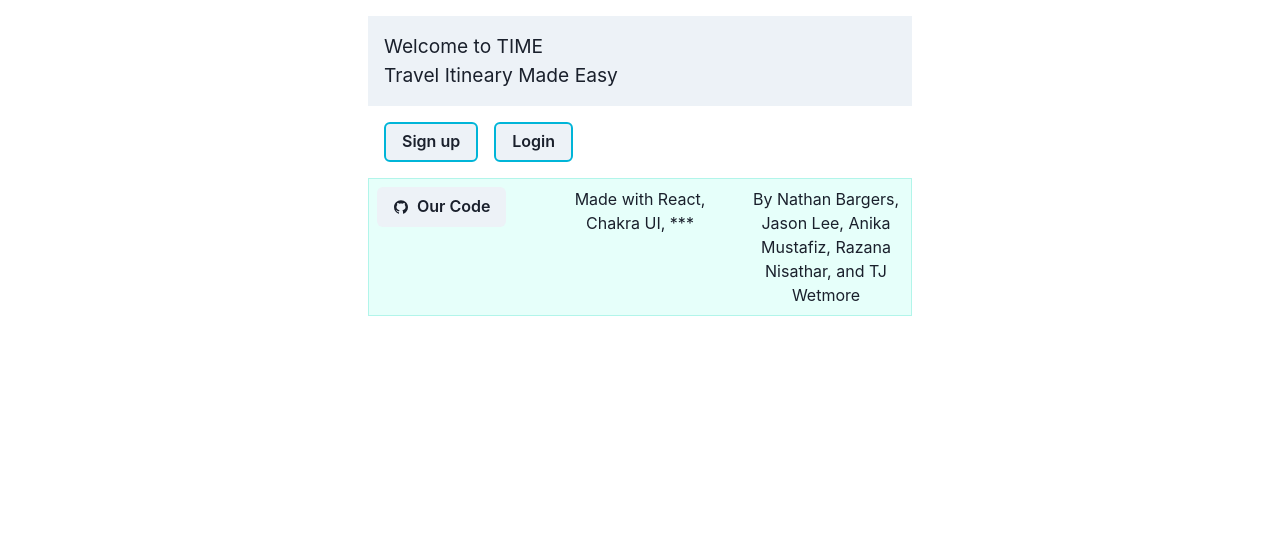
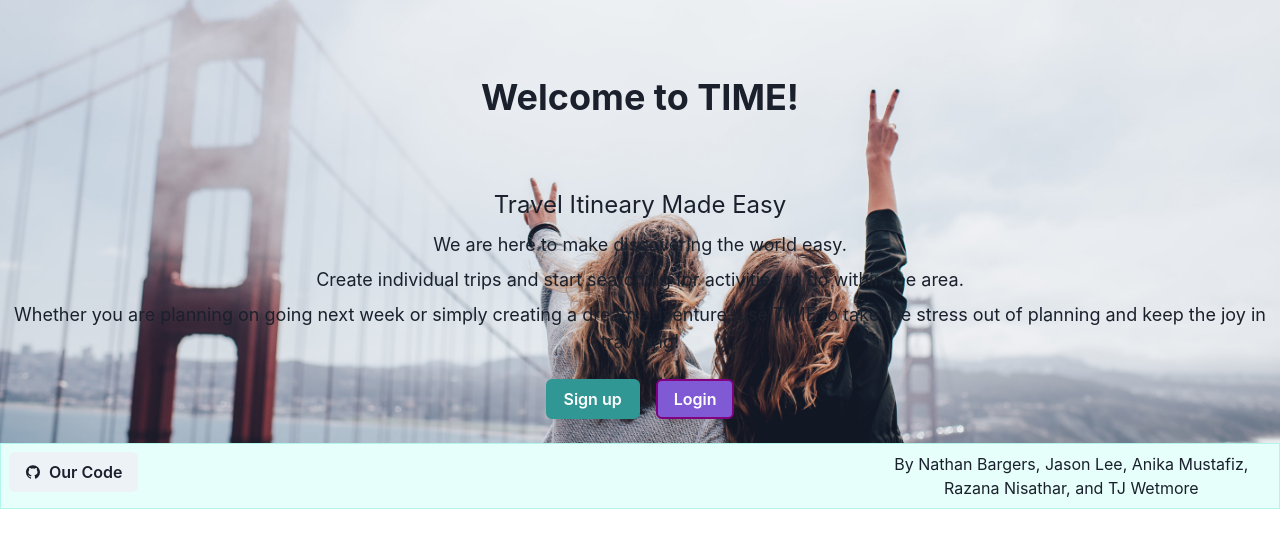
Before and after one commit to ExplorationUSA/exploration, a React app: page / in a window 1280 px wide. Shown: the top 548 px of the page. Built offline with nearby package versions, Linux system fonts and the light colour scheme; no server answers.

Commit message:
finish mvp

```diff
--- a/client/components/ActivitySearch.jsx
+++ b/client/components/ActivitySearch.jsx
@@ -1,20 +1,13 @@
-import React, { useState } from 'react';
+import React, { useState } from "react";
 
-import {
-  createStandaloneToast,
-  useDisclosure,
-  Drawer,
-  Text,
-  Button,
-  Input,
-  Flex,
-  Box,
-  Spacer,
-  Heading,
-} from '@chakra-ui/react';
+import { Button, Input, Flex, Box, Heading, Select } from "@chakra-ui/react";
 
 const ActivitySearch = (props) => {
-  const [searchField, setSearchField] = useState('');
+  const [searchField, setSearchField] = useState("");
+
+  const handleSelectedSearch = (event) => {
+    setSearchField(event.target.value);
+  };
 
   const handleSearch = (event) => {
     event.preventDefault();
@@ -28,14 +21,20 @@ const ActivitySearch = (props) => {
       </Heading>
       <Flex paddingX={40}>
         <Box flex="2">
-          <Input
-            placeholder="Food, Parks, Museums, Music, Sports, etc."
-            size="lg"
-            colorScheme="white"
-            bg="white"
+          <Select
+            placeholder="Search Activities"
             value={searchField}
-            onChange={(e) => setSearchField(e.target.value)}
-          />
+            onChange={handleSelectedSearch}
+            background="white"
+          >
+            <option value="arts">Arts</option>
+            <option value="active">Currently Open</option>
+            <option value="food">Food</option>
+            <option value="hotels">Hotels</option>
+            <option value="parks">Parks</option>
+            <option value="shopping">Shopping</option>
+            <option value="tours">Tours</option>
+          </Select>
         </Box>
         <Box>
           <Button
--- a/client/components/Footer.jsx
+++ b/client/components/Footer.jsx
@@ -36,7 +36,6 @@ const Footer = () => (
           textAlign={['left', 'center']}
           fontSize={{ base: '8px', md: '12px', lg: '16px' }}
         >
-          Made with React, Chakra UI, ***
         </Text>
       </GridItem>
       <GridItem m={2}>
--- a/client/components/NavBar.jsx
+++ b/client/components/NavBar.jsx
@@ -1,8 +1,8 @@
-import React, { useState } from 'react';
+import React, { useState } from "react";
 
 // import GooglePlacesAutocomplete from 'react-google-places-autocomplete';
 
-import { useHistory } from 'react-router-dom';
+import { useHistory, Link } from "react-router-dom";
 
 import {
   Menu,
@@ -16,14 +16,14 @@ import {
   Grid,
   GridItem,
   Icon,
-} from '@chakra-ui/react';
+} from "@chakra-ui/react";
 
 // import { RiAddCircleFill } from 'react-icons/ri';
-import { ChevronDownIcon } from '@chakra-ui/icons';
+import { ChevronDownIcon } from "@chakra-ui/icons";
 
-import { GrDirections } from 'react-icons/gr';
+import { GrDirections } from "react-icons/gr";
 // import { IconContext } from 'react-icons';
-import { useAuth } from '../useAuth';
+import { useAuth } from "../useAuth";
 
 // stateless functional component
 
@@ -32,30 +32,32 @@ export default function NavBar() {
   const history = useHistory();
 
   const handleSignOut = () => {
-    fetch('/api/member/logout', {
-      method: 'GET',
-      headers: { 'Content-Type': 'application/json' },
+    fetch("/api/member/logout", {
+      method: "GET",
+      headers: { "Content-Type": "application/json" },
     })
       .then((res) => {
         if (res.status === 200) {
-          auth.signOutFunc(() => history.push('/'));
+          auth.signOutFunc(() => history.push("/"));
         }
       })
       .catch((error) => {
-        console.error('Error:', error);
+        console.error("Error:", error);
       });
   };
   return (
     <>
-      <Box border="1px" borderColor="cyan.400" background="cyan.300">
+      <Box border="1px" borderColor="teal.100" background="teal.50">
         <Grid templateColumns="repeat(3, 1fr)">
           <GridItem colSpan={2} m={2}>
-            <Button colorScheme="teal" variant="outline">
-              <Icon as={GrDirections} w={8} h={8} />
-              <Text fontSize={{ base: '0px', md: '18px', lg: '20px' }}>
-                TIME
-              </Text>
-            </Button>
+            <Link to={{ pathname: "/time/home" }}>
+              <Button colorScheme="teal" variant="outline">
+                <Icon as={GrDirections} w={8} h={8} />
+                <Text fontSize={{ base: "0px", md: "18px", lg: "20px" }}>
+                  TIME
+                </Text>
+              </Button>
+            </Link>
           </GridItem>
           <GridItem>
             {/* <Menu>
--- a/client/components/activityComponent.jsx
+++ b/client/components/activityComponent.jsx
@@ -1,4 +1,4 @@
-import React from 'react';
+import React from "react";
 
 import {
   Box,
@@ -11,7 +11,7 @@ import {
   Badge,
   Center,
   Flex,
-} from '@chakra-ui/react';
+} from "@chakra-ui/react";
 
 const Activity = (props) => {
   const {
@@ -66,7 +66,7 @@ const Activity = (props) => {
           <Flex mt={5} mb={5} justifyContent="center">
             <Box d="flex" alignItems="center">
               <Link href={url} isExternal>
-                <Button type="button" size="sm" colorScheme="blue">
+                <Button type="button" size="sm" colorScheme="purple">
                   View
                 </Button>
               </Link>
--- a/client/components/tripPageIntroText.jsx
+++ b/client/components/tripPageIntroText.jsx
@@ -5,49 +5,42 @@ import { Text, Grid, GridItem, Flex } from "@chakra-ui/react";
 import MyActivities from "../components/MyActivities";
 
 const TripPageIntroText = (props) => {
-  // {tripName} = props.trip
+  let rowNumber;
+  props.trip.tripStartFrontEnd
+    ? (rowNumber = "repeat(3, 1fr)")
+    : (rowNumber = "repeat(2, 1fr)");
+
   return (
     <>
-        <Grid templateColumns={(props.trip.tripStartFrontEnd || props.trip.tripEndFrontEnd) ? 'repeat(3, 1fr)' : 'repeat(1, 1fr)'}>
-        <GridItem rowSpan={1}>
+      <Grid templateColumns="repeat(3, 1fr)" templateRows={rowNumber}>
+        <GridItem rowSpan={1} colSpan={3}>
           <Text align="center" color="gray.900" mt="5%" fontSize="5xl">
             {props.trip.tripName}
           </Text>
         </GridItem>
-        <GridItem rowSpan={1}>
-          <Text
-            align="center"
-            color="gray.700"
-            fontSize="3xl"
-          >
+        <GridItem rowSpan={1} colSpan={3}>
+          <Text align="center" color="gray.700" fontSize="3xl">
             {props.trip.location}
           </Text>
         </GridItem>
-        <GridItem rowSpan={1}>
-          <Grid templateColumns={(props.trip.tripStartFrontEnd || props.trip.tripEndFrontEnd) ? 'repeat(3, 1fr)' : 'repeat(1, 1fr)'}>
-            <GridItem align="right" colSpan={1}>
-              {props.trip.tripStartFrontEnd && <Text fontSize="lg">
+        {props.trip.tripStartFrontEnd && (
+          <>
+            <GridItem align="right" rowSpan={1} colSpan={1}>
+              <Text fontSize="xl">
                 {new Date(props.trip.tripStartFrontEnd).toLocaleDateString()}
-              </Text>}
+              </Text>
             </GridItem>
-            {(props.trip.tripStartFrontEnd || props.trip.tripEndFrontEnd) &&
-            <GridItem align="center" colSpan={1}>
-              <Text fontSize="lg">-</Text>
-            </GridItem>}
+            <GridItem align="center" rowSpan={1} colSpan={1}>
+              <Text fontSize="xl">-</Text>
+            </GridItem>
 
-            <GridItem align="left" colSpan={1}>
-              {props.trip.tripEndFrontEnd && <Text fontSize="lg">
+            <GridItem align="left" rowSpan={1} colSpan={1}>
+              <Text fontSize="xl">
                 {new Date(props.trip.tripEndFrontEnd).toLocaleDateString()}
               </Text>
-              }
             </GridItem>
-            {/* <GridItem rowSpan={1}>
-              <Flex align="center">
-                <MyActivities />
-              {/* </Flex> */}
-            {/* </GridItem>  */}
-          </Grid>
-        </GridItem>
+          </>
+        )}
       </Grid>
     </>
   );
--- a/client/containers/HomePage.jsx
+++ b/client/containers/HomePage.jsx
@@ -1,34 +1,87 @@
-import React from 'react';
-import { NavLink } from 'react-router-dom';
+import React from "react";
+import { NavLink } from "react-router-dom";
 import {
-  Button, Container, Box, Stack,
-} from '@chakra-ui/react';
-import Footer from '../components/Footer';
+  Button,
+  Container,
+  Box,
+  Stack,
+  Text,
+  Heading,
+  Flex,
+  Image,
+} from "@chakra-ui/react";
+import Footer from "../components/Footer";
+import image from "../assets/images/Bridge.jpg";
 
-const HomePage = () => (
+const HomePage = () => {
+  const background = `url(${image})`;
+  return (
     <>
-    <Container maxW="xl" padding="4">
-      <Box padding="4" bg="gray.100" maxW="3xl">
-        <h2>Welcome to TIME</h2>
-        <p>Travel Itineary Made Easy</p>
-      </Box>
+      <Box
+        backgroundImage={background}
+        backgroundRepeat="no-repeat"
+        bgPosition="center bottom"
+        bgSize="cover"
+        py={2}
+      >
+        <Stack spacing={8}>
+          <Box>
+            <Heading
+              fontSize="4xl"
+              px="30px"
+              py="60px"
+              m={2}
+              color="gray.800"
+              textAlign="center"
+            >
+              Welcome to TIME!
+            </Heading>
+            <Text fontSize="2xl" m={2} color="gray.800" textAlign="center">
+              Travel Itineary Made Easy
+            </Text>
+            <Text fontSize="lg" m={2} color="gray.800" textAlign="center">
+              We are here to make discovering the world easy.
+            </Text>
+            <Text fontSize="lg" m={2} color="gray.800" textAlign="center">
+              Create individual trips and start searching for activities to do
+              within the area.
+            </Text>
+            <Text textAlign="center" fontSize="lg" color="gray.800" m={2}>
+              Whether you are planning on going next week or simply creating a
+              dream adventure, use TIME to take the stress out of planning and
+              keep the joy in traveling!
+            </Text>
 
+            <Flex justifyContent="center">
               <Stack spacing={4} direction="row" align="center" padding="4">
                 <NavLink to="/signup">
-          <Button border="2px" borderColor="cyan.500">
+                  <Button
+                    border="2px"
+                    borderColor="teal.500"
+                    colorScheme="teal"
+                    variant="solid"
+                  >
                     Sign up
                   </Button>
                 </NavLink>
                 <NavLink to="/login">
-          <Button border="2px" borderColor="cyan.500">
+                  <Button
+                    border="2px"
+                    borderColor="purple"
+                    colorScheme="purple"
+                    variant="solid"
+                  >
                     Login
                   </Button>
                 </NavLink>
               </Stack>
-
+            </Flex>
+          </Box>
+        </Stack>
+      </Box>
       <Footer />
-    </Container>
     </>
   );
+};
 
 export default HomePage;
--- a/client/containers/time/TripPage.jsx
+++ b/client/containers/time/TripPage.jsx
@@ -1,4 +1,4 @@
-import React, { useState, useEffect, Component } from 'react';
+import React, { useState, useEffect, Component } from "react";
 
 import {
   Flex,
@@ -10,16 +10,16 @@ import {
   StackDivider,
   Text,
   Heading,
-} from '@chakra-ui/react';
+} from "@chakra-ui/react";
 
 // import "@babel/polyfill";
-import NavBar from '../../components/NavBar';
-import TripPageIntroText from '../../components/tripPageIntroText';
-import Footer from '../../components/Footer';
+import NavBar from "../../components/NavBar";
+import TripPageIntroText from "../../components/tripPageIntroText";
+import Footer from "../../components/Footer";
 // import Activity from '../../components/activityComponent';
-import ActivitiesList from './Activities/ActivityList';
-import ActivitySearch from '../../components/ActivitySearch';
-import SavedActivities from '../../components/SavedActivities';
+import ActivitiesList from "./Activities/ActivityList";
+import ActivitySearch from "../../components/ActivitySearch";
+import SavedActivities from "../../components/SavedActivities";
 class TripPage extends Component {
   constructor(props) {
     super(props);
@@ -59,11 +59,11 @@ class TripPage extends Component {
   }
 
   handleSearchedActivities = (location, category) => {
-    fetch('/api/yelp/', {
-      method: 'POST',
+    fetch("/api/yelp/", {
+      method: "POST",
       headers: {
-        Accept: 'application/json',
-        'Content-Type': 'application/json',
+        Accept: "application/json",
+        "Content-Type": "application/json",
       },
       body: JSON.stringify({
         categories: category,
@@ -80,14 +80,14 @@ class TripPage extends Component {
         });
       })
       .then((result) => {
-        console.log('result', result);
+        console.log("result", result);
         let trip = { ...this.state.trip };
         let newActivites = result.result;
         trip.searchedActivities = newActivites;
         this.setState({ trip });
       })
       .catch((error) => {
-        console.error('Error:', error);
+        console.error("Error:", error);
       });
   };
   addActivityHandler = (
@@ -104,10 +104,10 @@ class TripPage extends Component {
     event.preventDefault();
 
     fetch(`/api/activity/${this.state.tripId}`, {
-      method: 'POST',
+      method: "POST",
       headers: {
-        Accept: 'application/json',
-        'Content-Type': 'application/json',
+        Accept: "application/json",
+        "Content-Type": "application/json",
       },
       body: JSON.stringify({
         name,
@@ -121,14 +121,25 @@ class TripPage extends Component {
       }),
     })
       .then((res) => res.json())
-      .then((data) => console.log(data))
+      .then((data) => {
+        let trip = { ...this.state.trip };
+        const activity = data.activity;
+        activity.imageUrl = data.activity.image_url;
+        trip.activities.push(data.activity);
+        this.setState({ trip });
+        console.log(data.activity);
+
+        // const trip = [...this.state.trip];
+        // trip.activities.push(data.activity);
+        // this.props.handleNewTrip(trips);
+      })
       .catch((error) => console.log(error));
   };
   deleteActivityHandler = (event, id) => {
     fetch(`/api/activity/${id}`, {
-      method: 'DELETE',
+      method: "DELETE",
       headers: {
-        'Content-Type': 'application/json',
+        "Content-Type": "application/json",
       },
     })
       .then((res) => {
@@ -156,10 +167,10 @@ class TripPage extends Component {
             <TripPageIntroText trip={this.state.trip} />
           </GridItem>
           <GridItem colSpan={3}>
-            <Heading align="center" color="gray.900" mt="5%" fontSize="2xl">
+            <Heading align="center" color="gray.900" mt="1%" fontSize="2xl">
               Saved Activities
             </Heading>
-            <Grid templateColumns="repeat(4, 1fr)" m={30} padding={10} gap={6}>
+            <Grid templateColumns="repeat(4, 1fr)" m={30} padding={2} gap={6}>
               {this.state.trip.activities.map((savedActivity) => (
                 <SavedActivities
                   deleteActivityHandler={this.deleteActivityHandler}
```
Also changed, not shown: client/assets/images/Bridge.jpg (added), client/assets/images/TIME.jpg (added). Lines whose indentation alone changed are shown as unchanged.
